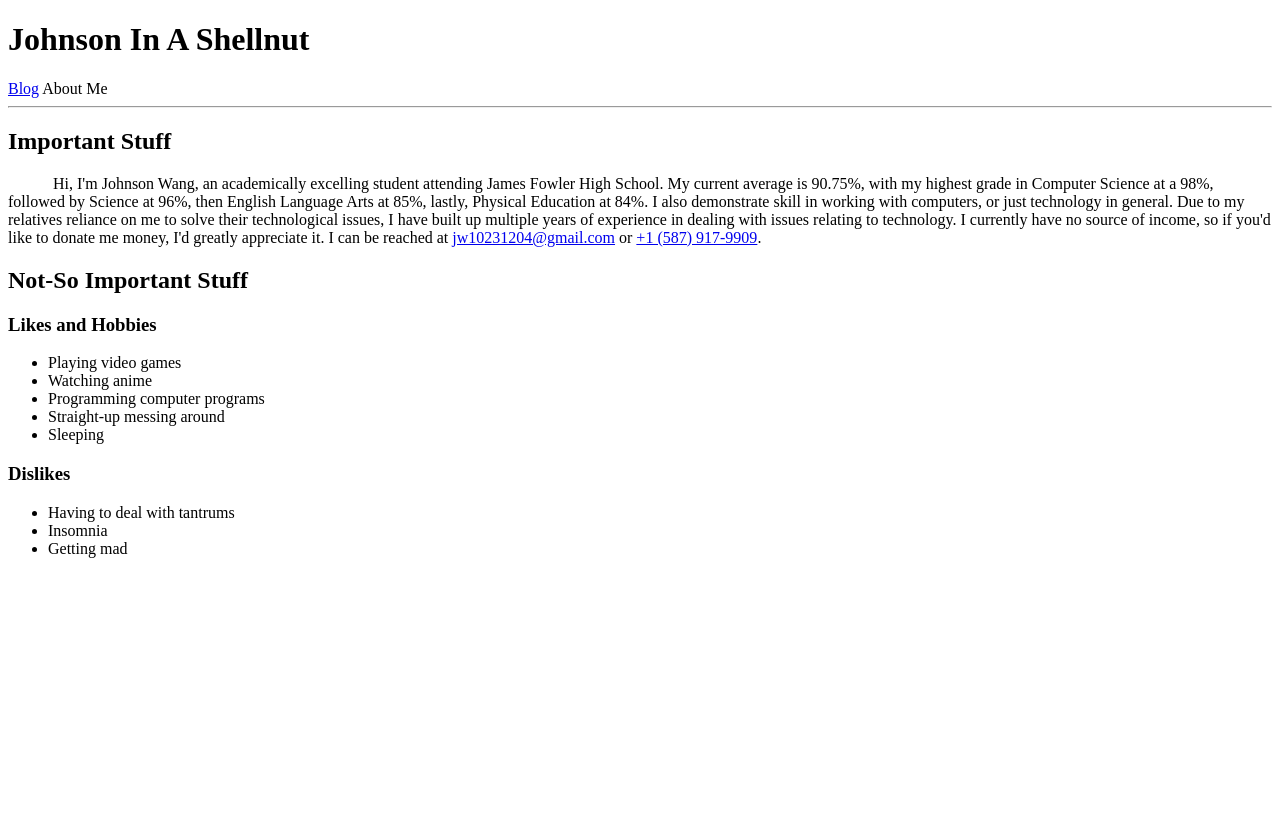
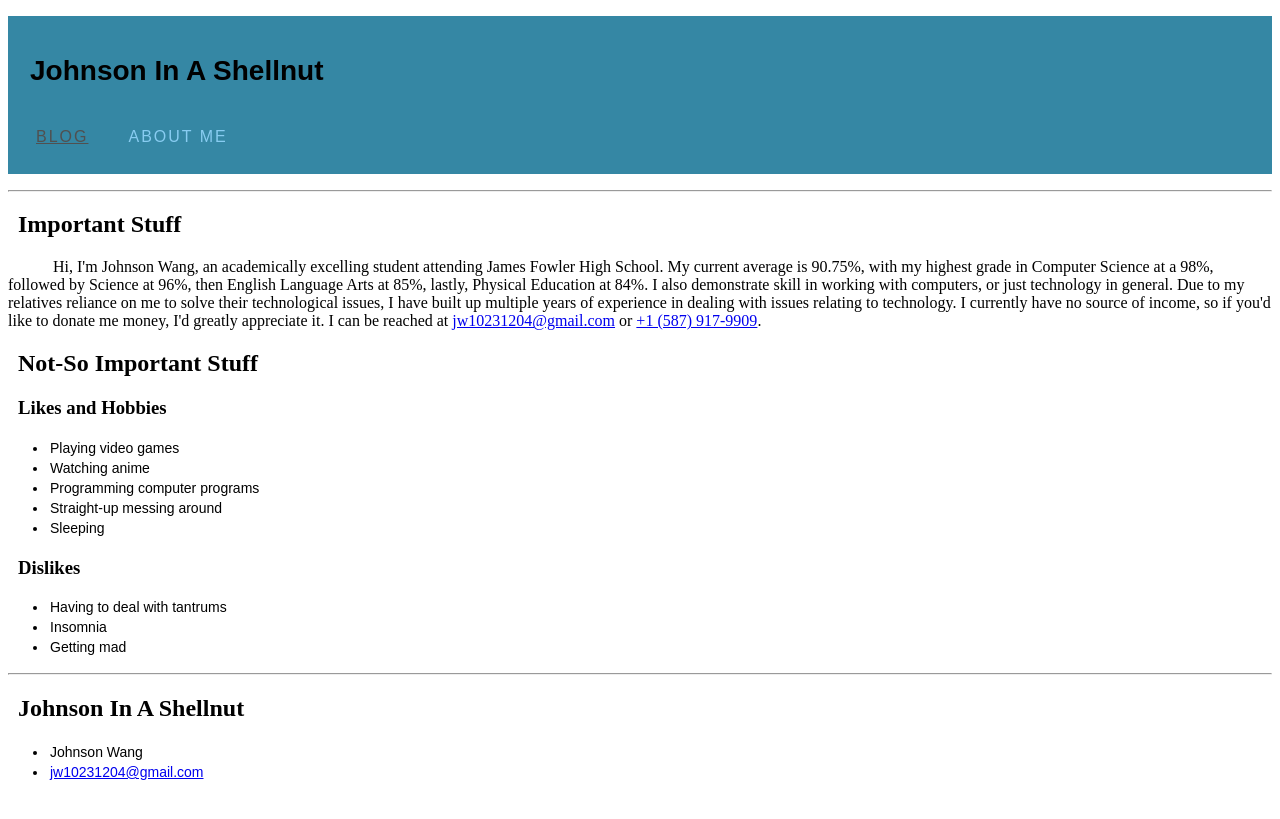
Before and after one commit to Johnny1023/Johnny1023.github.io, a Jekyll site: the page aboutme.html, which Jekyll copies as it is, in a window 1280 px wide. Shown: the top 819 px of the page. Built offline with Jekyll 4.4.1, drawn with Linux system fonts in a browser that asks for light colours.

Commit message:
December 11 Update
Updated Everything Worthwhile.

```diff
--- a/aboutme.html
+++ b/aboutme.html
@@ -5,9 +5,11 @@
 		<link rel="stylesheet" Type="text/css" href="./css.css">
 	</head>
 	<body>
-		<h1>Johnson In A Shellnut</h1>
-		<a href="./index.html">Blog</a>
-		<a>About Me</a>
+		<ul class="navigation">
+		<li class="block"><h1>Johnson In A Shellnut</h1></li>
+		<li class="liblock"><a href="./index.html" class="inactive">Blog</a></li>
+		<li class="liblock"><a class="active">About Me</a></li>
+		</ul>
 		<hr>
 		<h2>Important Stuff</h2>
 		<p class="tab">
@@ -28,5 +30,13 @@
 			<li>Insomnia</li>
 			<li>Getting mad</li>
 		</ul>
+		<div>
+			<hr>
+			<h2>Johnson In A Shellnut</h2>
+			<ul>
+				<li>Johnson Wang</li>
+				<li><a href="jw10231204@gmail.com">jw10231204@gmail.com</a></li>
+			</ul>
+		</div>
 	</body>
 </html>
--- a/css.css
+++ b/css.css
@@ -1,2 +1,105 @@
 .tab { text-indent: 45px; }
 .margin { margin-left: 45px; }
+body {
+  margin-left: 8px;
+}
+h1, h2, h3, h4, h5, h6 {
+  margin-left: 10px;
+}
+.block {
+  display: block;
+}
+.rightalign {
+	text-align: right;
+}
+/* Navigation */
+
+.navigation {
+  box-sizing: border-box;
+  background-color: #3587A4;
+  overflow: auto;
+  padding: 18px 10px;
+  position: relative;
+  top: 0;
+  width: 100%;
+  z-index: 999;
+}
+
+.ulblock {
+  padding: 0;
+  margin: 0;
+}
+
+.liblock {
+  color: #FFF;
+  display: inline-block;
+  font-family: 'Oxygen', sans-serif;
+  font-size: 16px;
+  font-weight: 300;
+  letter-spacing: 2px;
+  margin: 0;
+  padding: 20px 18px 10px 18px;
+  text-transform: uppercase;
+}
+
+li {
+  color: #000;
+  font-family: 'Oxygen', sans-serif;
+  font-size: 14px;
+  margin: 0;
+  padding: 2px;
+}
+
+.active {
+  color: #88CCF1;
+}
+
+.inactive {
+  color: #505050;
+}
+
+/* Table */
+
+table {
+  height: 40%;
+  left: 10%;
+  margin: 20px auto;
+  overflow-y: scroll;
+  position: static;
+  width: 80%;
+}
+
+thead th {
+  background: #88CCF1;
+  color: #FFF;
+  font-family: 'Lato', sans-serif;
+  font-size: 16px;
+  font-weight: 100;
+  letter-spacing: 2px;
+  text-transform: uppercase;
+}
+
+tr {
+  background: #f4f7f8;
+  border-bottom: 1px solid #FFF;
+  margin-bottom: 5px;
+}
+
+th, td {
+  font-family: 'Lato', sans-serif;
+  font-size: 18px;
+  font-weight: 400;
+  padding: 20px;
+  text-align: left;
+  width: 33.3333%;
+}
+
+.search {
+  background-color: #FFF;
+  border: 1px solid #DDD;
+  border-radius: 3px;
+  color: #AAA;
+  padding: 20px;
+  margin: 50px auto 0px auto;
+  width: 77%;
+}
```
Also changed, not shown: idk.html (added, +67 -0 lines), index.html (+45 -6 lines).
